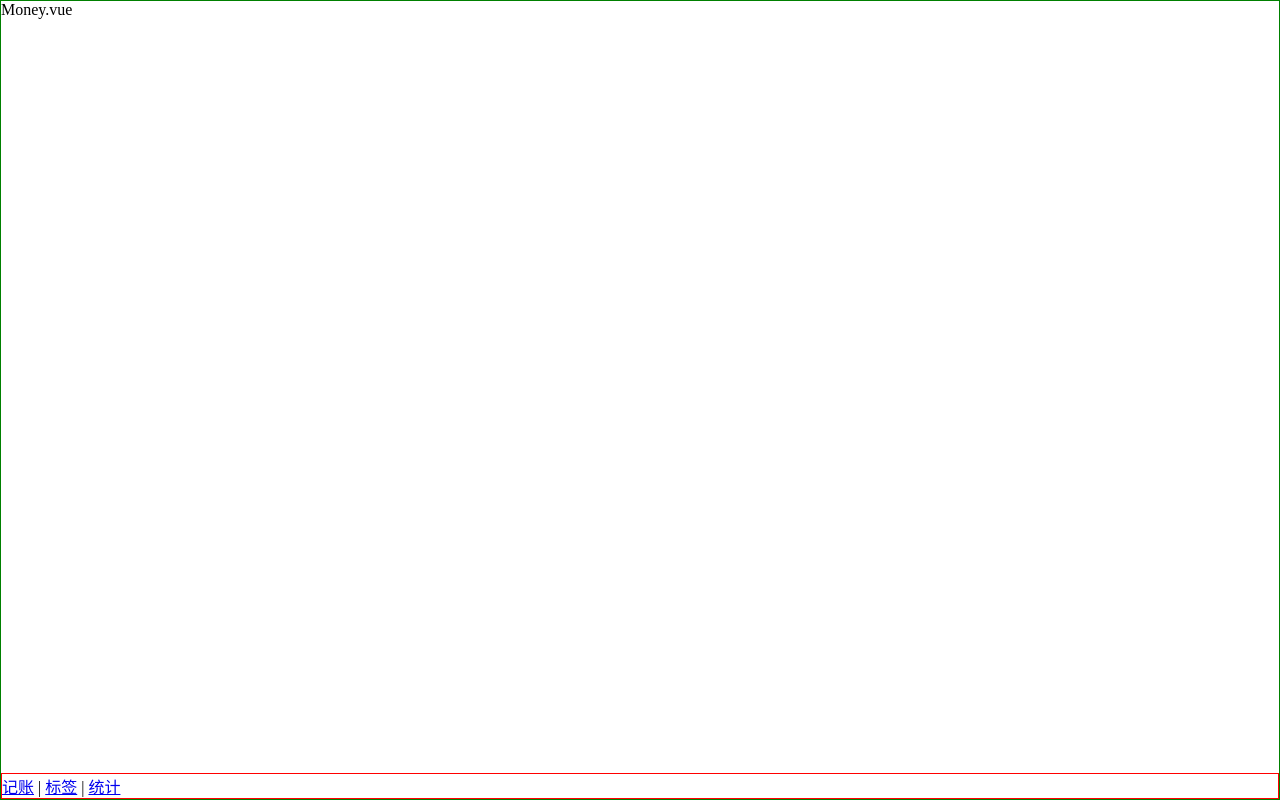
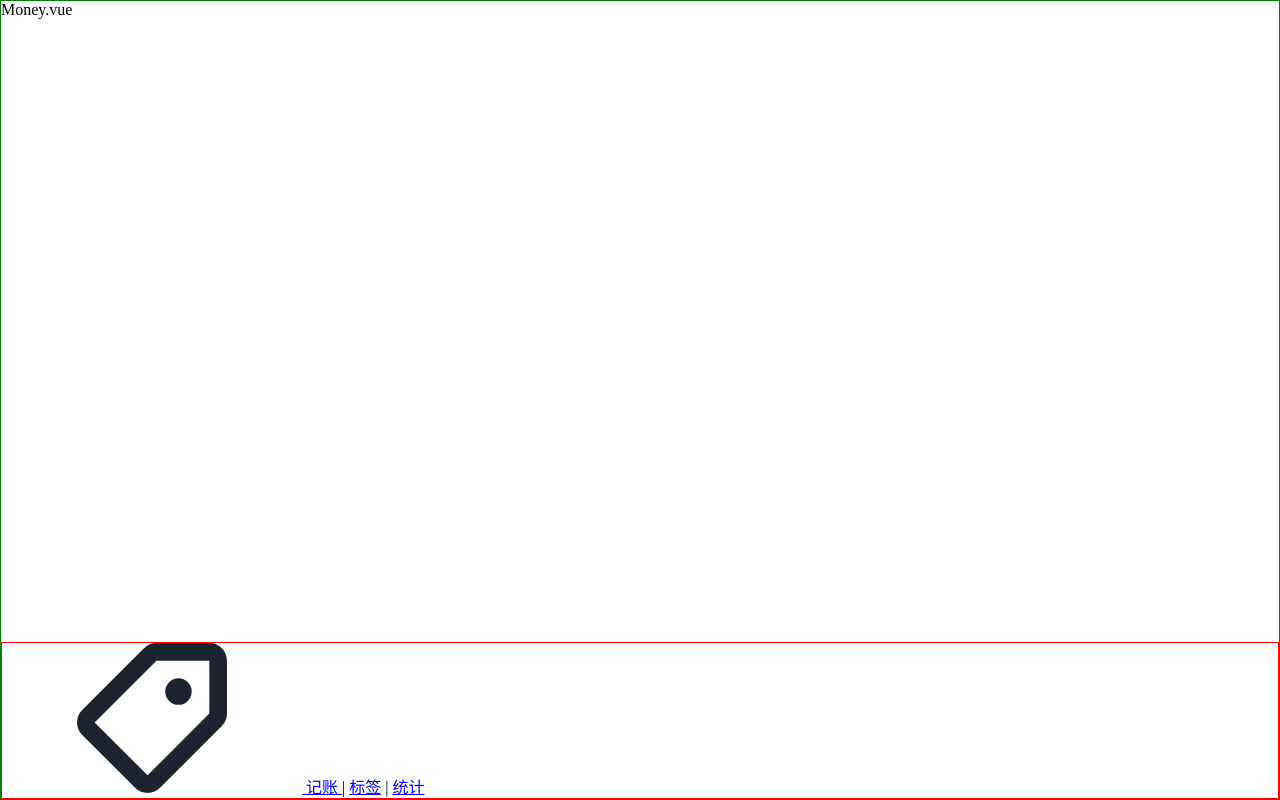
Before and after one commit to clouddawn/morney-2, a Vue app: page /labels#/money in a window 1280 px wide. Built offline with nearby package versions, Linux system fonts and the light colour scheme.

Commit message:
lint错误测试

```diff
--- a/package.json
+++ b/package.json
@@ -36,6 +36,7 @@
     "lint-staged": "^9.5.0",
     "sass": "^1.26.5",
     "sass-loader": "^8.0.2",
+    "svg-sprite-loader": "^6.0.6",
     "typescript": "~4.1.5",
     "vue-template-compiler": "^2.6.11"
   },
--- a/src/components/Nav.vue
+++ b/src/components/Nav.vue
@@ -1,6 +1,11 @@
 <template>
   <div class="nav">
-    <router-link to="/money">记账</router-link>
+    <router-link to="/money">
+      <svg>
+        <use xlink:href="#label"></use>
+      </svg>
+      记账
+    </router-link>
     |
     <router-link to="/labels">标签</router-link>
     |
@@ -9,13 +14,18 @@
 </template>
 
 <script lang="ts">
-export default {
-name: "Nav"
-}
+  import x from '@/assets/icons/label.svg';
+  console.log(x);
+  import y from '@/assets/icons/money.svg';
+  console.log(y);
+
+  export default {
+    name: 'Nav'
+  };
 </script>
 
 <style lang="scss" scoped>
-  .nav{
+  .nav {
     border: 1px solid red;
   }
 </style>
--- a/src/shims-vue.d.ts
+++ b/src/shims-vue.d.ts
@@ -2,3 +2,8 @@
   import Vue from 'vue'
   export default Vue
 }
+
+declare module "*.svg" {
+  const content: string;
+  export default content;
+}
--- a/vue.config.js
+++ b/vue.config.js
@@ -1,3 +1,19 @@
+// eslint-disable-next-line @typescript-eslint/no-var-requires
+const path = require('path')
+
 module.exports = {
-  lintOnSave: false
+  lintOnSave: false,
+  chainWebpack: config =>{
+    // eslint-disable-next-line no-undef
+    const dir = path.resolve(__dirname,'src/assets/icons')
+    config.module
+        .rule('svg-sprite')
+        .test(/\.svg$/)
+        .include.add(dir).end()
+        .use('svg-sprite-loader').loader('svg-sprite-loader').options({extract:false}).end()
+    // eslint-disable-next-line @typescript-eslint/no-var-requires
+    config.plugin('svg-sprite').use(require('svg-sprite-loader/plugin'),[{plainSprite: true}])
+    config.module.rule('svg').exclude.add(dir)
+  }
+
 }
```
Also changed, not shown: 1 other file (tests, documents, lock files or other folders).
